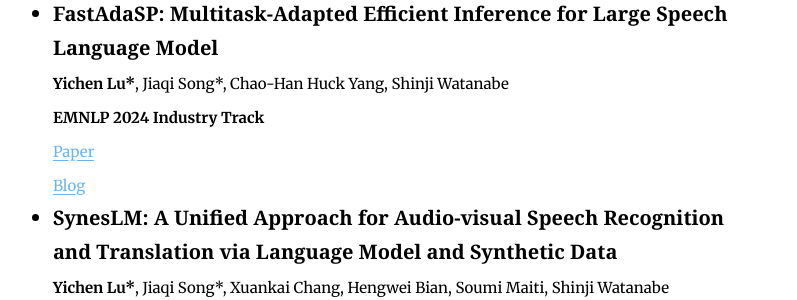
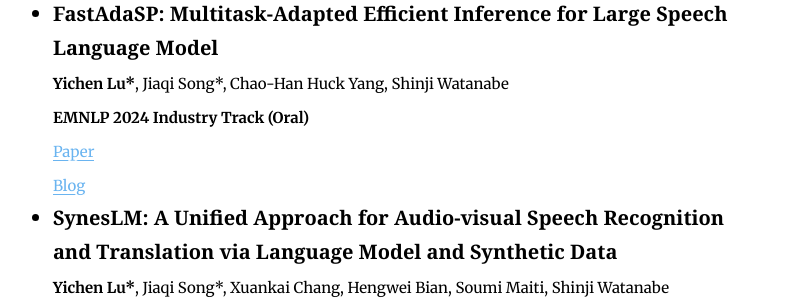
Before and after one commit to yichen14/yichen14.github.io, a Jekyll site: the page built from index.md, in a window 1280 px wide and 900 px high, scrolled down 1732 px. Shown: the part 152-452 px from the top of the window, without its empty margins (230-1027 px from the left). Built offline with Jekyll 4.4.1, drawn with Linux system fonts in a browser that asks for light colours.

Commit message:
Update index.md

```diff
--- a/index.md
+++ b/index.md
@@ -28,7 +28,7 @@
 ## Publications
   - **FastAdaSP: Multitask-Adapted Efficient Inference for Large Speech Language Model**
     <small>**Yichen Lu\***, Jiaqi Song\*, Chao-Han Huck Yang, Shinji Watanabe<small>
-    <small> **EMNLP 2024 Industry Track** <small>
+    <small> **EMNLP 2024 Industry Track (Oral)** <small>
     [Paper](https://arxiv.org/abs/2410.03007)
     [Blog](https://fastadasp.github.io/)
   - **SynesLM: A Unified Approach for Audio-visual Speech Recognition and Translation via Language Model and Synthetic Data**
```
